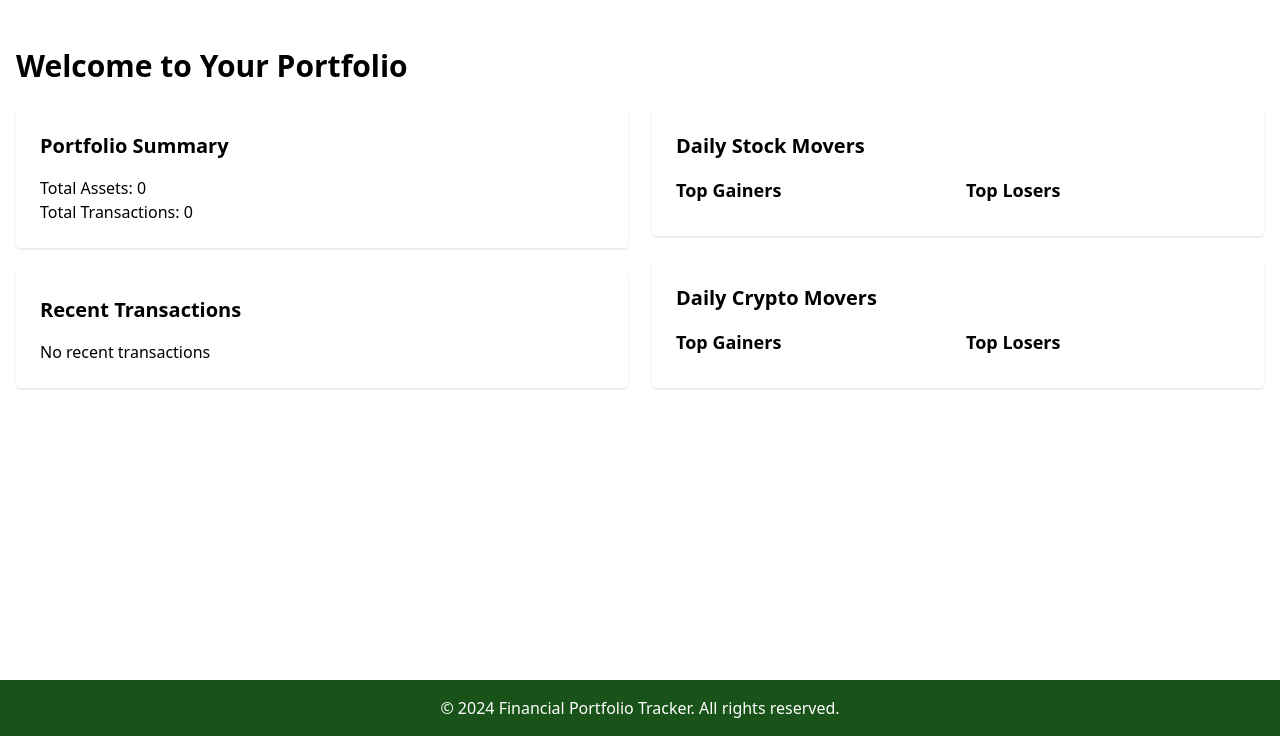
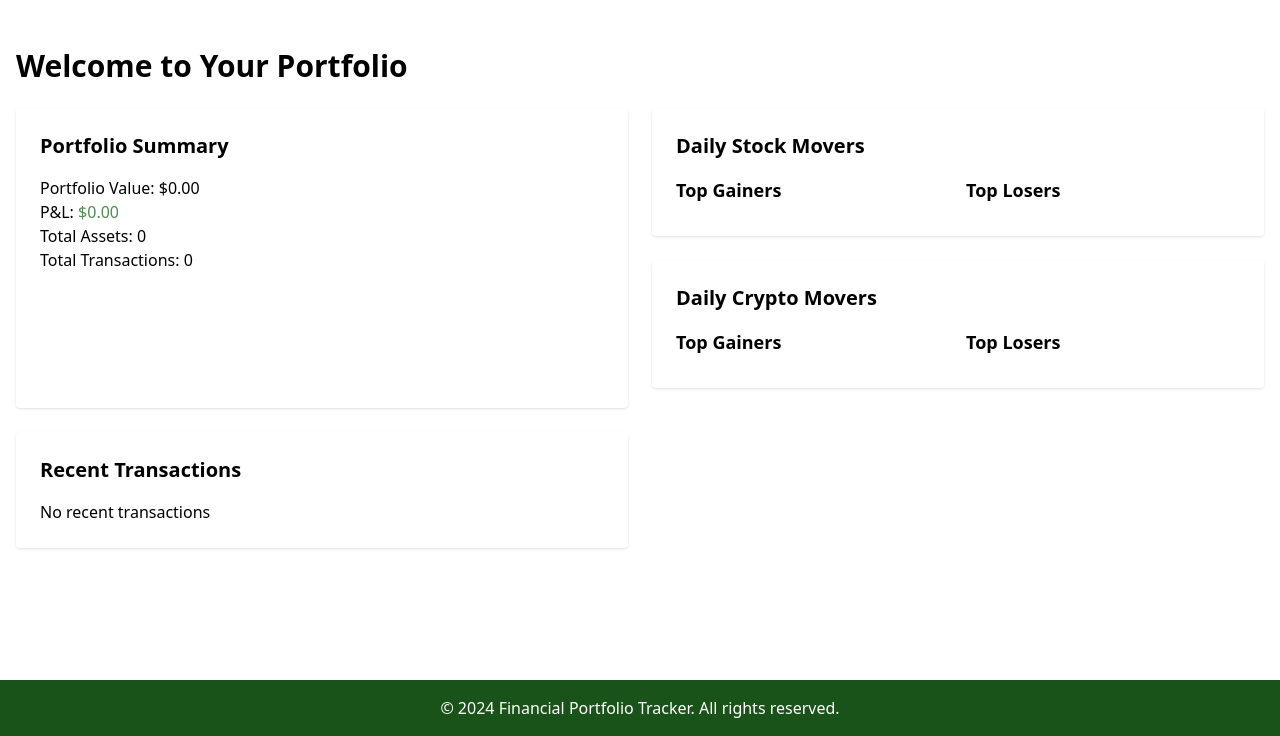
Before and after one commit to ehinckes/finm, a Django app: page / in a window 1280 px wide. Shown: the part 64-800 px from the top of the page. Run offline with Django 5.2, Linux system fonts and the light colour scheme; the visitor is signed in with stand-in values (Sample User, id 1); data that the repository does not hold is empty; a map, chart or similar area stays blank.

Commit message:
- Added pie chart to home page, currently displays   stocks, but will implement it to show sectors

```diff
--- a/finm_tracker/portfolio/models.py
+++ b/finm_tracker/portfolio/models.py
@@ -16,7 +16,7 @@ class Portfolio(models.Model):
 
     @property
     def assets_cost(self):
-        return sum(asset.cost_price for asset in self.assets.all())
+        return sum(asset.total_cost for asset in self.assets.all())
 
 
 class Asset(models.Model):
--- a/finm_tracker/portfolio/templates/portfolio/home.html
+++ b/finm_tracker/portfolio/templates/portfolio/home.html
@@ -8,15 +8,29 @@
     <div>
         <div class="bg-white p-6 rounded shadow mb-6">
             <h2 class="text-xl font-semibold mb-4">Portfolio Summary</h2>
-            <p>Total Assets: {{ portfolio.assets.count }}</p>
-            <p>Total Transactions: {{ portfolio.transactions.count }}</p>
+            <div class="grid grid-cols-2 gap-4">
+                <div>
+                    <p>Portfolio Value: ${{ portfolio_value|floatformat:2 }}</p>
+                    <p>P&L:
+                        <span class="{% if portfolio_pl >= 0 %}text-custom-green-full{% else %}text-red-500{% endif %}">
+                            ${{ portfolio_pl|floatformat:2 }}
+                        </span>
+                    </p>
+                    <p>Total Assets: {{ portfolio.assets.count }}</p>
+                    <p>Total Transactions: {{ portfolio.transactions.count }}</p>
+                </div>
+                <div>
+                    <canvas id="assetAllocationChart" style="max-width: 200px; max-height: 200px;"></canvas>
+                    <div id="chartKey" class="mt-2 text-sm flex flex-wrap justify-center"></div>
+                </div>
+            </div>
         </div>
 
         <div class="bg-white p-6 rounded shadow">
             <h2 class="text-xl font-semibold mb-4">Recent Transactions</h2>
-            {% if portfolio.transactions.all %}
+            {% if recent_transactions %}
                 <ul>
-                {% for transaction in portfolio.transactions.all|slice:":5" %}
+                {% for transaction in recent_transactions %}
                     <li>{{ transaction.transaction_type|title }} {{ transaction.quantity }} {{ transaction.asset_symbol }} at ${{ transaction.price }}</li>
                 {% endfor %}
                 </ul>
@@ -89,4 +103,68 @@
     </div>
 </div>
 
+<script src="https://cdn.jsdelivr.net/npm/chart.js"></script>
+<script>
+document.addEventListener('DOMContentLoaded', function() {
+    var ctx = document.getElementById('assetAllocationChart').getContext('2d');
+    var assetAllocation = JSON.parse('{{ asset_allocation_json|safe }}');
+
+    // Sort assets by value in descending order
+    assetAllocation.sort((a, b) => b.value - a.value);
+
+    // Take top 3 assets and calculate "Others" if necessary
+    var topAssets = assetAllocation.slice(0, 3);
+    var otherAssets = assetAllocation.slice(3);
+    var totalValue = assetAllocation.reduce((sum, asset) => sum + asset.value, 0);
+
+    if (otherAssets.length > 0) {
+        var otherValue = otherAssets.reduce((sum, asset) => sum + asset.value, 0);
+        topAssets.push({
+            name: 'Others',
+            value: otherValue,
+            color: '#808080' // Grey color for "Others"
+        });
+    }
+
+    new Chart(ctx, {
+        type: 'pie',
+        data: {
+            labels: topAssets.map(item => item.name),
+            datasets: [{
+                data: topAssets.map(item => item.value),
+                backgroundColor: topAssets.map(item => item.color),
+            }]
+        },
+        options: {
+            responsive: true,
+            maintainAspectRatio: false,
+            plugins: {
+                legend: {
+                    display: false
+                },
+                tooltip: {
+                    callbacks: {
+                        label: function(context) {
+                            var label = context.label || '';
+                            var value = context.parsed;
+                            var percentage = Math.round((value / totalValue) * 100);
+                            return label + ': ' + percentage + '%';
+                        }
+                    }
+                }
+            }
+        }
+    });
+
+    // Create chart key
+    var chartKey = document.getElementById('chartKey');
+    topAssets.forEach(asset => {
+        var percentage = Math.round((asset.value / totalValue) * 100);
+        var keyItem = document.createElement('div');
+        keyItem.className = 'mr-3 mb-1';
+        keyItem.innerHTML = `<span style="color:${asset.color};">●</span> ${asset.name}: ${percentage}%`;
+        chartKey.appendChild(keyItem);
+    });
+});
+</script>
 {% endblock %}
--- a/finm_tracker/portfolio/views.py
+++ b/finm_tracker/portfolio/views.py
@@ -13,6 +13,7 @@ from rest_framework.authentication import TokenAuthentication, SessionAuthentica
 from decimal import Decimal, InvalidOperation
 from django.contrib.auth import get_user_model
 from django import forms
+import json
 
 
 
@@ -80,18 +81,37 @@ class TransactionViewSet(viewsets.ModelViewSet):
 
 
 
-
-
 @login_required
 def home_view(request):
     portfolio = get_object_or_404(Portfolio, user=request.user)
     daily_gainers = PortfolioService.fetch_daily_gainers()
+
+    # Calculate portfolio value and P&L
+    portfolio_value = portfolio.assets_value
+    portfolio_cost = portfolio.assets_cost
+    portfolio_pl = portfolio_value - portfolio_cost
+
+    # Get asset allocation data for pie chart
+    assets = Asset.objects.filter(portfolio=portfolio)
+    asset_allocation = [
+        {
+            'name': asset.name,
+            'value': float(asset.market_value),
+            'color': f'#{hash(asset.symbol) % 0xFFFFFF:06x}'  # Generate a color based on the asset symbol
+        }
+        for asset in assets if asset.market_value > 0
+    ]
+
     context = {
         'portfolio': portfolio,
+        'portfolio_value': portfolio_value,
+        'portfolio_pl': portfolio_pl,
         'recent_transactions': portfolio.transactions.all().order_by('-timestamp')[:5],
         'daily_gainers': daily_gainers,
+        'asset_allocation_json': json.dumps(asset_allocation),
     }
     return render(request, 'portfolio/home.html', context)
+
 
 def login_view(request):
     if request.method == 'POST':
@@ -107,8 +127,8 @@ def login_view(request):
         form = AuthenticationForm()
     return render(request, 'portfolio/login.html', {'form': form})
 
+
 User = get_user_model()
-
 class CustomUserCreationForm(UserCreationForm):
     email = forms.EmailField(required=True)
 
@@ -121,7 +141,6 @@ class CustomUserCreationForm(UserCreationForm):
         for field in self.fields.values():
             field.widget.attrs['class'] = 'w-full px-3 py-2 border border-custom-green-light rounded focus:outline-none focus:ring-2 focus:ring-custom-green-full'
 
-
 def register_view(request):
     if request.method == 'POST':
         form = CustomUserCreationForm(request.POST)
@@ -132,6 +151,7 @@ def register_view(request):
     else:
         form = CustomUserCreationForm()
     return render(request, 'portfolio/register.html', {'form': form})
+
 
 @login_required
 def logout_view(request):
--- a/finm_tracker/theme/static/css/dist/styles.css
+++ b/finm_tracker/theme/static/css/dist/styles.css
@@ -1197,6 +1197,18 @@ select {
   margin-top: 2rem;
 }
 
+.mt-2 {
+  margin-top: 0.5rem;
+}
+
+.mb-1 {
+  margin-bottom: 0.25rem;
+}
+
+.mr-3 {
+  margin-right: 0.75rem;
+}
+
 .block {
   display: block;
 }
@@ -1253,8 +1265,16 @@ select {
   flex-direction: column;
 }
 
+.flex-wrap {
+  flex-wrap: wrap;
+}
+
 .items-center {
   align-items: center;
+}
+
+.justify-center {
+  justify-content: center;
 }
 
 .justify-between {
```
